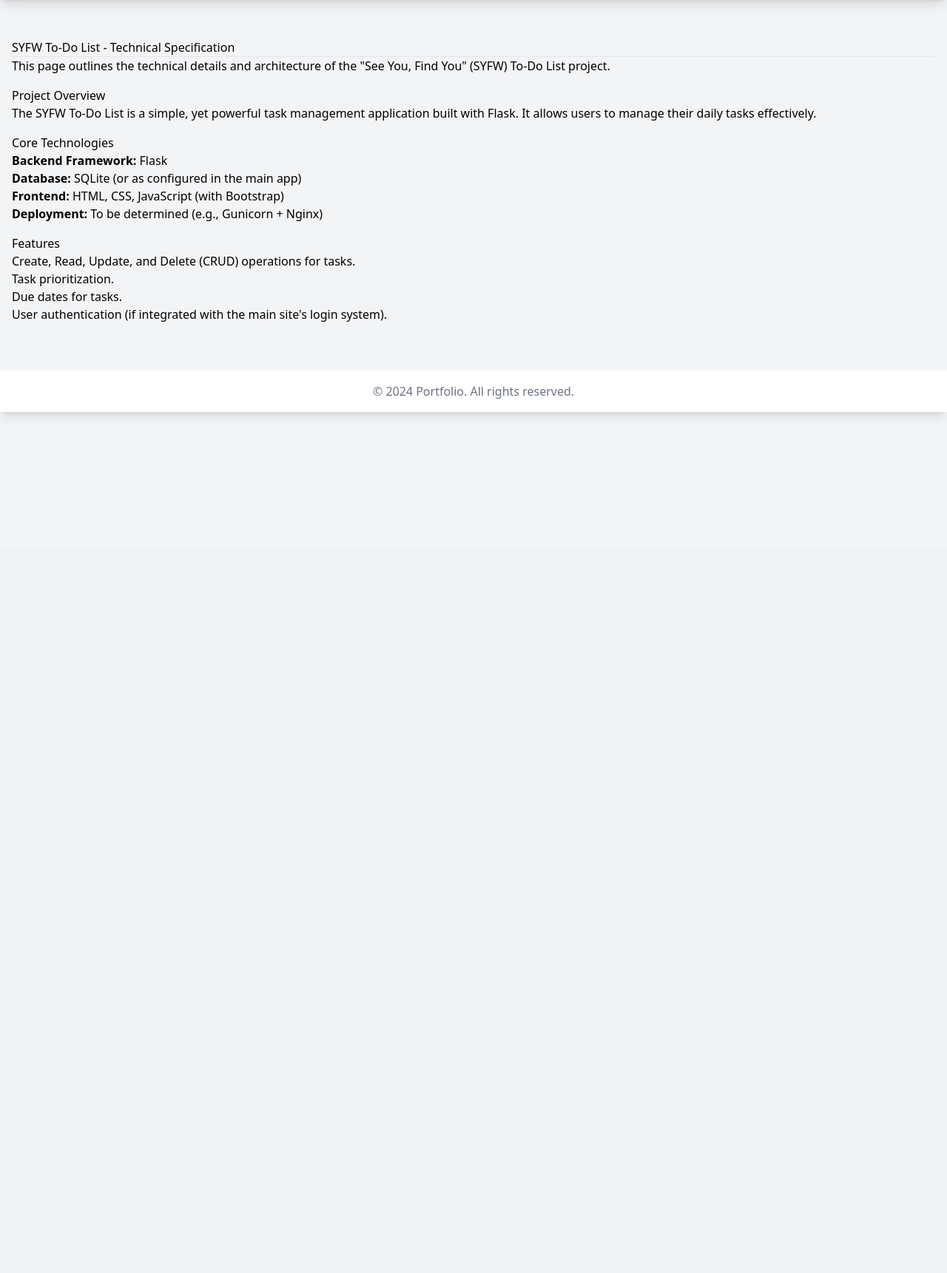
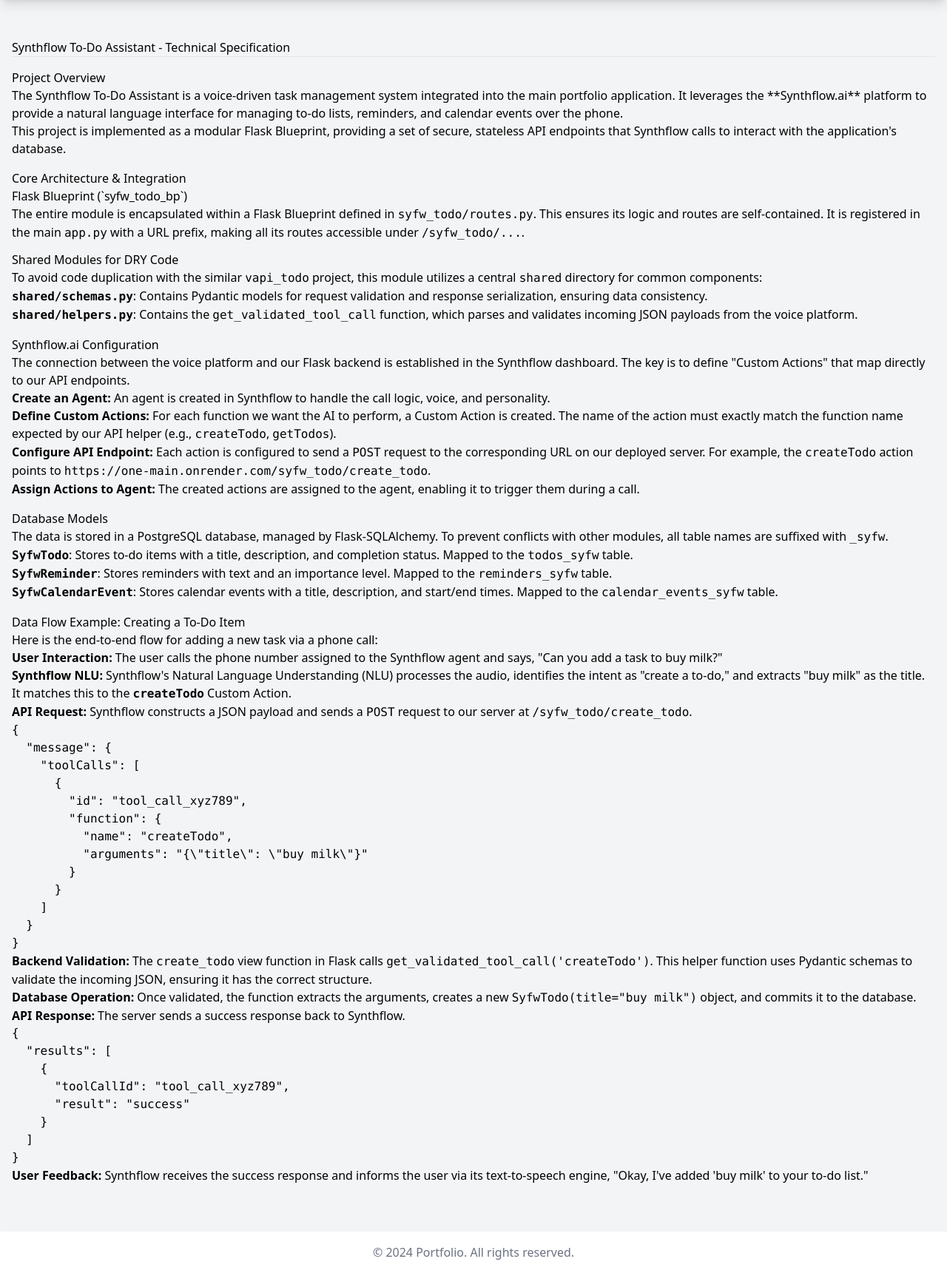
Before and after one commit to hjleepapa/1.main, a Flask app: page /syfw-tech-spec in a window 1280 px wide. Shown: the part 60-1781 px from the top of the page at 74% size. Before the commit the page ends 623 px from the top, so only its background shows below. Run offline with Flask 3, Linux system fonts and the light colour scheme; parts of the project's set-up code (start-up, migrations or seed data) failed here and were passed over; some libraries are stand-ins or nearby versions.

Commit message:
update shared files

```diff
--- /dev/null
+++ b/shared/__init__.py
@@ -0,0 +1 @@
+# This file makes the 'shared' directory a Python package.
--- a/templates/index.html
+++ b/templates/index.html
@@ -217,7 +217,7 @@
                 </div>
 
                 <div class="bg-white p-8 rounded-lg shadow-lg">
-                    <form method="POST" action="{{ url_for('contact') }}" class="space-y-6">
+                    <form method="POST" action="{{ url_for('home') }}" class="space-y-6">
                         <div>
                             <label for="contact-name" class="block text-sm font-medium text-gray-700">Name</label> <!-- Changed id to contact-name -->
                             <input type="text" id="contact-name" name="name" class="mt-1 block w-full rounded-md border-gray-300 shadow-sm focus:border-blue-500 focus:ring-blue-500">
--- a/templates/syfw_tech_spec.html
+++ b/templates/syfw_tech_spec.html
@@ -5,30 +5,86 @@
 <div class="container">
     <div class="row">
         <div class="col-lg-8 col-md-10 mx-auto">
-            <h1 class="mt-5">SYFW To-Do List - Technical Specification</h1>
+            <h1 class="mt-5">Synthflow To-Do Assistant - Technical Specification</h1>
             <hr>
-            <p>This page outlines the technical details and architecture of the "See You, Find You" (SYFW) To-Do List project.</p>
 
             <h2 class="mt-4">Project Overview</h2>
             <p>
-                The SYFW To-Do List is a simple, yet powerful task management application built with Flask. It allows users to manage their daily tasks effectively.
+                The Synthflow To-Do Assistant is a voice-driven task management system integrated into the main portfolio application. It leverages the **Synthflow.ai** platform to provide a natural language interface for managing to-do lists, reminders, and calendar events over the phone.
+            </p>
+            <p>
+                This project is implemented as a modular Flask Blueprint, providing a set of secure, stateless API endpoints that Synthflow calls to interact with the application's database.
             </p>
 
-            <h2 class="mt-4">Core Technologies</h2>
+            <h2 class="mt-4">Core Architecture & Integration</h2>
+            <div class="card mb-3">
+                <div class="card-body">
+                    <h5 class="card-title">Flask Blueprint (`syfw_todo_bp`)</h5>
+                    <p class="card-text">The entire module is encapsulated within a Flask Blueprint defined in <code>syfw_todo/routes.py</code>. This ensures its logic and routes are self-contained. It is registered in the main <code>app.py</code> with a URL prefix, making all its routes accessible under <code>/syfw_todo/...</code>.</p>
+                </div>
+            </div>
+            <div class="card mb-3">
+                <div class="card-body">
+                    <h5 class="card-title">Shared Modules for DRY Code</h5>
+                    <p class="card-text">To avoid code duplication with the similar <code>vapi_todo</code> project, this module utilizes a central <code>shared</code> directory for common components:</p>
+                    <ul>
+                        <li><strong><code>shared/schemas.py</code></strong>: Contains Pydantic models for request validation and response serialization, ensuring data consistency.</li>
+                        <li><strong><code>shared/helpers.py</code></strong>: Contains the <code>get_validated_tool_call</code> function, which parses and validates incoming JSON payloads from the voice platform.</li>
+                    </ul>
+                </div>
+            </div>
+
+            <h2 class="mt-4">Synthflow.ai Configuration</h2>
+            <p>The connection between the voice platform and our Flask backend is established in the Synthflow dashboard. The key is to define "Custom Actions" that map directly to our API endpoints.</p>
+            <ol>
+                <li><strong>Create an Agent:</strong> An agent is created in Synthflow to handle the call logic, voice, and personality.</li>
+                <li><strong>Define Custom Actions:</strong> For each function we want the AI to perform, a Custom Action is created. The name of the action must exactly match the function name expected by our API helper (e.g., <code>createTodo</code>, <code>getTodos</code>).</li>
+                <li><strong>Configure API Endpoint:</strong> Each action is configured to send a <code>POST</code> request to the corresponding URL on our deployed server. For example, the <code>createTodo</code> action points to <code>https://one-main.onrender.com/syfw_todo/create_todo</code>.</li>
+                <li><strong>Assign Actions to Agent:</strong> The created actions are assigned to the agent, enabling it to trigger them during a call.</li>
+            </ol>
+
+            <h2 class="mt-4">Database Models</h2>
+            <p>The data is stored in a PostgreSQL database, managed by Flask-SQLAlchemy. To prevent conflicts with other modules, all table names are suffixed with <code>_syfw</code>.</p>
             <ul>
-                <li><strong>Backend Framework:</strong> Flask</li>
-                <li><strong>Database:</strong> SQLite (or as configured in the main app)</li>
-                <li><strong>Frontend:</strong> HTML, CSS, JavaScript (with Bootstrap)</li>
-                <li><strong>Deployment:</strong> To be determined (e.g., Gunicorn + Nginx)</li>
+                <li><strong><code>SyfwTodo</code></strong>: Stores to-do items with a title, description, and completion status. Mapped to the <code>todos_syfw</code> table.</li>
+                <li><strong><code>SyfwReminder</code></strong>: Stores reminders with text and an importance level. Mapped to the <code>reminders_syfw</code> table.</li>
+                <li><strong><code>SyfwCalendarEvent</code></strong>: Stores calendar events with a title, description, and start/end times. Mapped to the <code>calendar_events_syfw</code> table.</li>
             </ul>
 
-            <h2 class="mt-4">Features</h2>
-            <ul>
-                <li>Create, Read, Update, and Delete (CRUD) operations for tasks.</li>
-                <li>Task prioritization.</li>
-                <li>Due dates for tasks.</li>
-                <li>User authentication (if integrated with the main site's login system).</li>
-            </ul>
+            <h2 class="mt-4">Data Flow Example: Creating a To-Do Item</h2>
+            <p>Here is the end-to-end flow for adding a new task via a phone call:</p>
+            <ol>
+                <li><strong>User Interaction:</strong> The user calls the phone number assigned to the Synthflow agent and says, "Can you add a task to buy milk?"</li>
+                <li><strong>Synthflow NLU:</strong> Synthflow's Natural Language Understanding (NLU) processes the audio, identifies the intent as "create a to-do," and extracts "buy milk" as the title. It matches this to the <strong><code>createTodo</code></strong> Custom Action.</li>
+                <li><strong>API Request:</strong> Synthflow constructs a JSON payload and sends a <code>POST</code> request to our server at <code>/syfw_todo/create_todo</code>.
+<pre><code class="language-json">{
+  "message": {
+    "toolCalls": [
+      {
+        "id": "tool_call_xyz789",
+        "function": {
+          "name": "createTodo",
+          "arguments": "{\"title\": \"buy milk\"}"
+        }
+      }
+    ]
+  }
+}</code></pre>
+                </li>
+                <li><strong>Backend Validation:</strong> The <code>create_todo</code> view function in Flask calls <code>get_validated_tool_call('createTodo')</code>. This helper function uses Pydantic schemas to validate the incoming JSON, ensuring it has the correct structure.</li>
+                <li><strong>Database Operation:</strong> Once validated, the function extracts the arguments, creates a new <code>SyfwTodo(title="buy milk")</code> object, and commits it to the database.</li>
+                <li><strong>API Response:</strong> The server sends a success response back to Synthflow.
+<pre><code class="language-json">{
+  "results": [
+    {
+      "toolCallId": "tool_call_xyz789",
+      "result": "success"
+    }
+  ]
+}</code></pre>
+                </li>
+                <li><strong>User Feedback:</strong> Synthflow receives the success response and informs the user via its text-to-speech engine, "Okay, I've added 'buy milk' to your to-do list."</li>
+            </ol>
         </div>
     </div>
 </div>
```
Also changed, not shown: shared/helpers.py (added, +28 -0 lines), shared/schemas.py (added, +46 -0 lines), syfw_todo/routes.py (+13 -13 lines), vapi_todo/models.py (+4 -3 lines), vapi_todo/routes.py (+13 -13 lines).
